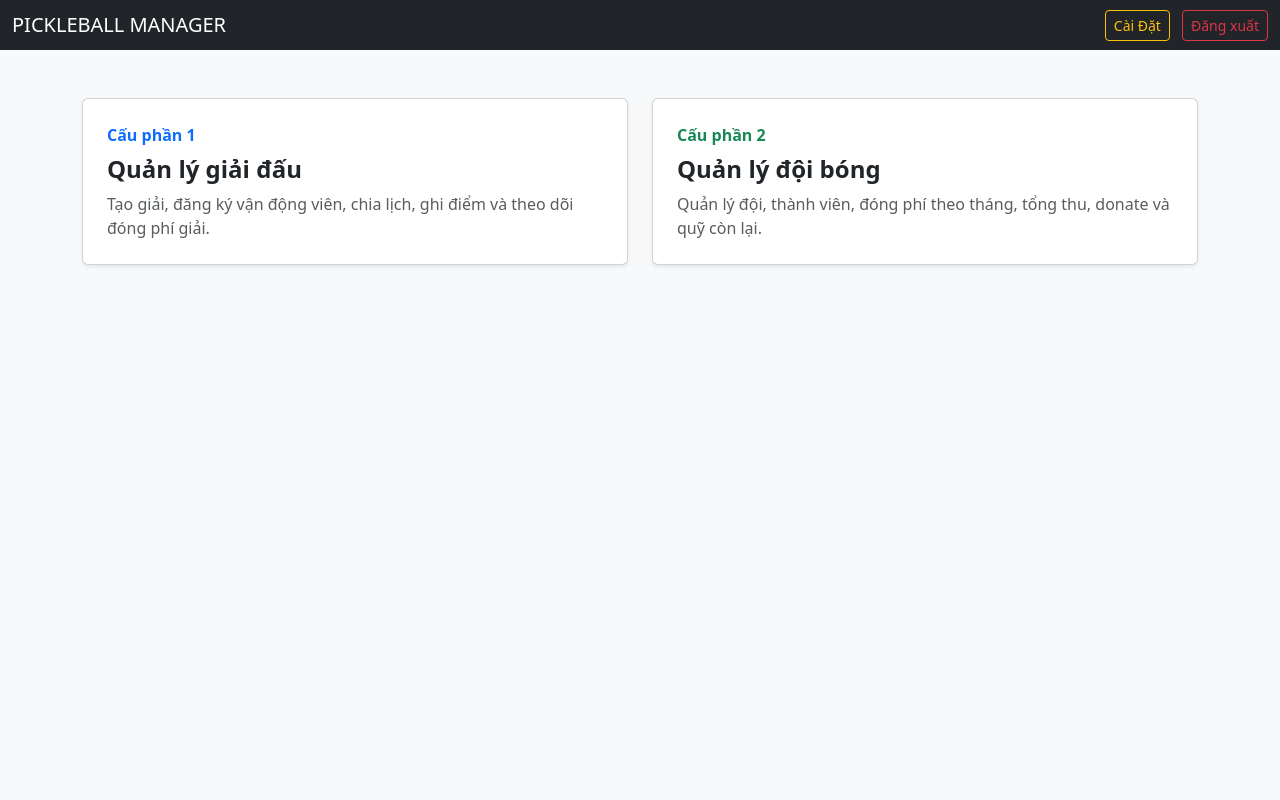
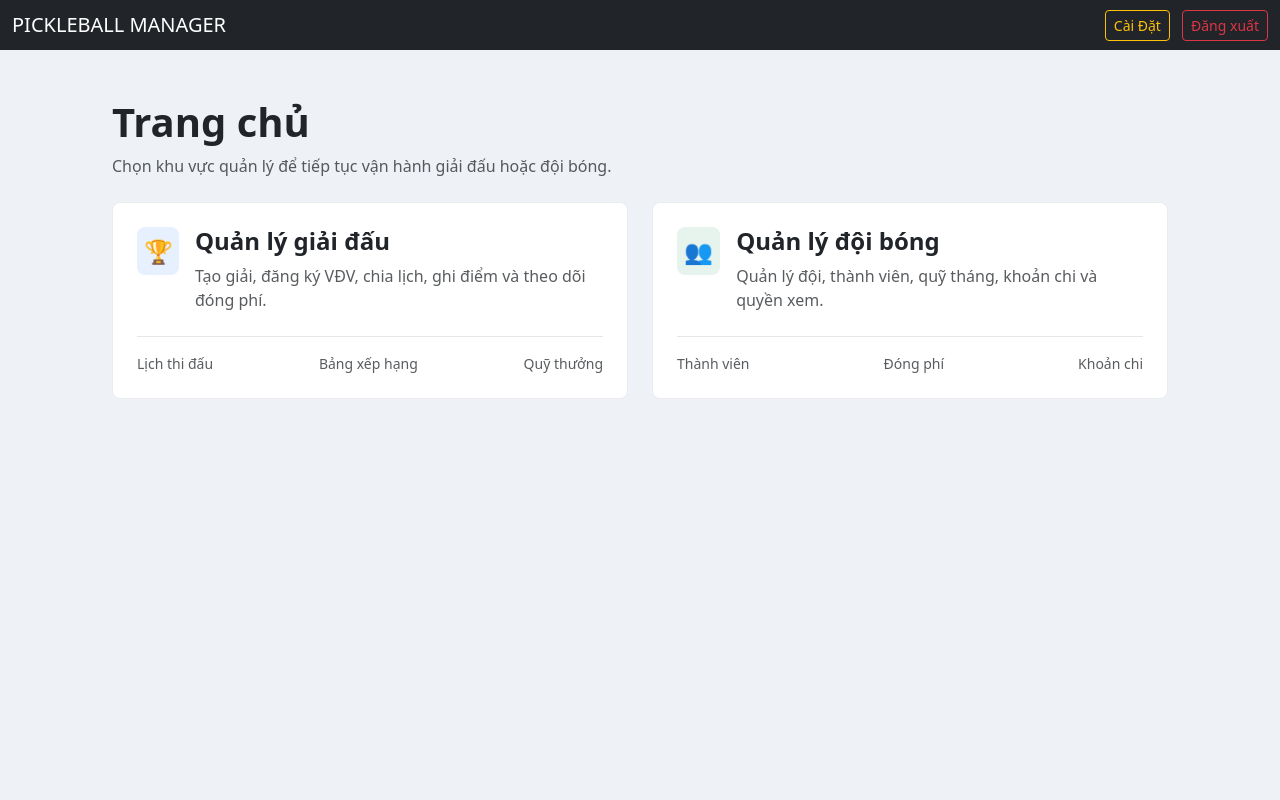
Before and after one commit to hoangahh98/pickleball, a Flask app: page / in a window 1280 px wide. Run offline with Flask 3, Linux system fonts and the light colour scheme; the visitor is signed in with stand-in values (Sample User, id 1).

Commit message:
auto push git 14

```diff
--- a/app.py
+++ b/app.py
@@ -491,7 +491,7 @@ def chi_tiet_doi_bong(doi_bong_id):
         owner_admin_id = doi_bong[3]
         admins = [
             admin for admin in AdminUserModel.get_all()
-            if admin[0] != owner_admin_id and admin[0] not in permission_admin_ids
+            if admin[0] != owner_admin_id and admin[0] != user.get('id') and admin[0] not in permission_admin_ids
         ]
         is_owner = doi_bong[3] in (None, user.get('id'))
 
--- a/models.py
+++ b/models.py
@@ -253,7 +253,7 @@ class DoiBongModel:
                     FROM doi_bong d
                     LEFT JOIN doi_bong_thanh_vien tv ON d.id = tv.doi_bong_id AND tv.active = TRUE
                     LEFT JOIN doi_bong_admin_quyen q ON d.id = q.doi_bong_id AND q.admin_id = %s
-                    WHERE d.owner_admin_id = %s OR q.admin_id IS NOT NULL OR d.owner_admin_id IS NULL
+                    WHERE d.owner_admin_id = %s OR q.admin_id IS NOT NULL
                     GROUP BY d.id
                     ORDER BY d.id DESC;
                 """, (admin_id, admin_id))
@@ -275,7 +275,7 @@ class DoiBongModel:
                     SELECT d.id, d.ten_doi, d.mo_ta, d.owner_admin_id
                     FROM doi_bong d
                     LEFT JOIN doi_bong_admin_quyen q ON d.id = q.doi_bong_id AND q.admin_id = %s
-                    WHERE d.id = %s AND (d.owner_admin_id = %s OR q.admin_id IS NOT NULL OR d.owner_admin_id IS NULL);
+                    WHERE d.id = %s AND (d.owner_admin_id = %s OR q.admin_id IS NOT NULL);
                 """, (admin_id, doi_bong_id, admin_id))
             else:
                 cursor.execute("SELECT id, ten_doi, mo_ta, owner_admin_id FROM doi_bong WHERE id = %s;", (doi_bong_id,))
--- a/schema.py
+++ b/schema.py
@@ -95,6 +95,13 @@ CREATE TABLE IF NOT EXISTS doi_bong (
 
 ALTER TABLE doi_bong
 ADD COLUMN IF NOT EXISTS owner_admin_id INTEGER REFERENCES users(id) ON DELETE SET NULL;
+
+UPDATE doi_bong
+SET owner_admin_id = COALESCE(
+    (SELECT id FROM users WHERE lower(email) = lower('admin@pickleball') LIMIT 1),
+    (SELECT id FROM users WHERE role = 'admin' ORDER BY id ASC LIMIT 1)
+)
+WHERE owner_admin_id IS NULL;
 
 CREATE TABLE IF NOT EXISTS doi_bong_thanh_vien (
     id SERIAL PRIMARY KEY,
--- a/templates/chi_tiet_doi_bong.html
+++ b/templates/chi_tiet_doi_bong.html
@@ -26,7 +26,7 @@
                 {% if can_edit %}
                 <a href="/doi-bong" class="btn btn-sm btn-outline-light">Đội bóng</a>
                 <a href="/van-dong-vien" class="btn btn-sm btn-outline-info">Vận động viên</a>
-                <a href="/" class="btn btn-sm btn-outline-light">Trang chọn</a>
+                <a href="/" class="btn btn-sm btn-outline-light">Trang chủ</a>
                 {% else %}
                 <a href="/vdv-dashboard" class="btn btn-sm btn-outline-light">Quay lại</a>
                 {% endif %}
--- a/templates/chon_cau_phan.html
+++ b/templates/chon_cau_phan.html
@@ -5,10 +5,45 @@
     <meta name="viewport" content="width=device-width, initial-scale=1.0">
     <title>Pickleball Manager</title>
     <link href="https://cdn.jsdelivr.net/npm/bootstrap@5.3.0/dist/css/bootstrap.min.css" rel="stylesheet">
+    <style>
+        body {
+            min-height: 100vh;
+            background: #eef2f7;
+        }
+        .home-shell {
+            max-width: 1080px;
+        }
+        .home-title {
+            letter-spacing: 0;
+        }
+        .module-card {
+            border: 1px solid rgba(15, 23, 42, .08);
+            border-radius: 8px;
+            background: #fff;
+            transition: transform .14s ease, box-shadow .14s ease, border-color .14s ease;
+        }
+        .module-card:hover {
+            transform: translateY(-2px);
+            box-shadow: 0 14px 32px rgba(15, 23, 42, .12);
+            border-color: rgba(13, 110, 253, .32);
+        }
+        .module-icon {
+            width: 48px;
+            height: 48px;
+            border-radius: 8px;
+            display: inline-flex;
+            align-items: center;
+            justify-content: center;
+            font-size: 1.45rem;
+        }
+        .metric-strip {
+            border-top: 1px solid #e5e7eb;
+        }
+    </style>
     {% include '_pwa_head.html' %}
 </head>
-<body class="bg-light">
-    <nav class="navbar navbar-dark bg-dark mb-4">
+<body>
+    <nav class="navbar navbar-dark bg-dark">
         <div class="container-fluid">
             <span class="navbar-brand mb-0 h1">PICKLEBALL MANAGER</span>
             <div>
@@ -18,26 +53,49 @@
         </div>
     </nav>
 
-    <main class="container py-4">
+    <main class="container home-shell py-4 py-md-5">
+        <div class="mb-4">
+            <h1 class="home-title fw-bold mb-2">Trang chủ</h1>
+            <p class="text-muted mb-0">Chọn khu vực quản lý để tiếp tục vận hành giải đấu hoặc đội bóng.</p>
+        </div>
+
         <div class="row g-4">
             <div class="col-md-6">
                 <a href="/giai-dau" class="text-decoration-none text-reset">
-                    <section class="card shadow-sm h-100">
+                    <section class="module-card h-100">
                         <div class="card-body p-4">
-                            <div class="text-primary fw-bold mb-2">Cấu phần 1</div>
-                            <h2 class="h4 fw-bold">Quản lý giải đấu</h2>
-                            <p class="text-muted mb-0">Tạo giải, đăng ký vận động viên, chia lịch, ghi điểm và theo dõi đóng phí giải.</p>
+                            <div class="d-flex align-items-start gap-3 mb-4">
+                                <div class="module-icon bg-primary bg-opacity-10 text-primary">🏆</div>
+                                <div>
+                                    <h2 class="h4 fw-bold mb-2">Quản lý giải đấu</h2>
+                                    <p class="text-muted mb-0">Tạo giải, đăng ký VĐV, chia lịch, ghi điểm và theo dõi đóng phí.</p>
+                                </div>
+                            </div>
+                            <div class="metric-strip pt-3 d-flex justify-content-between text-muted small">
+                                <span>Lịch thi đấu</span>
+                                <span>Bảng xếp hạng</span>
+                                <span>Quỹ thưởng</span>
+                            </div>
                         </div>
                     </section>
                 </a>
             </div>
             <div class="col-md-6">
                 <a href="/doi-bong" class="text-decoration-none text-reset">
-                    <section class="card shadow-sm h-100">
+                    <section class="module-card h-100">
                         <div class="card-body p-4">
-                            <div class="text-success fw-bold mb-2">Cấu phần 2</div>
-                            <h2 class="h4 fw-bold">Quản lý đội bóng</h2>
-                            <p class="text-muted mb-0">Quản lý đội, thành viên, đóng phí theo tháng, tổng thu, donate và quỹ còn lại.</p>
+                            <div class="d-flex align-items-start gap-3 mb-4">
+                                <div class="module-icon bg-success bg-opacity-10 text-success">👥</div>
+                                <div>
+                                    <h2 class="h4 fw-bold mb-2">Quản lý đội bóng</h2>
+                                    <p class="text-muted mb-0">Quản lý đội, thành viên, quỹ tháng, khoản chi và quyền xem.</p>
+                                </div>
+                            </div>
+                            <div class="metric-strip pt-3 d-flex justify-content-between text-muted small">
+                                <span>Thành viên</span>
+                                <span>Đóng phí</span>
+                                <span>Khoản chi</span>
+                            </div>
                         </div>
                     </section>
                 </a>
--- a/templates/doi_bong.html
+++ b/templates/doi_bong.html
@@ -12,7 +12,7 @@
         <div class="container-fluid">
             <span class="navbar-brand mb-0 h1">QUẢN LÝ ĐỘI BÓNG</span>
             <div>
-                <a href="/" class="btn btn-sm btn-outline-light me-2">Trang chọn</a>
+                <a href="/" class="btn btn-sm btn-outline-light me-2">Trang chủ</a>
                 <a href="/van-dong-vien" class="btn btn-sm btn-outline-info me-2">Vận động viên</a>
                 <a href="/dang-xuat" class="btn btn-sm btn-outline-danger">Đăng xuất</a>
             </div>
--- a/templates/index.html
+++ b/templates/index.html
@@ -12,7 +12,7 @@
         <div class="container-fluid">
             <span class="navbar-brand mb-0 h1">🏸 PICKLEBALL MANAGER</span>
             <div>
-                <a href="/" class="btn btn-sm btn-outline-light me-2">🏠 Trang chọn</a>
+                <a href="/" class="btn btn-sm btn-outline-light me-2">🏠 Trang chủ</a>
                 <a href="/van-dong-vien" class="btn btn-sm btn-outline-info me-2">👥 VĐV</a>
                 <a href="/admin-settings" class="btn btn-sm btn-outline-warning me-2">⚙️ Cài Đặt</a>
                 <a href="/dang-xuat" class="btn btn-sm btn-outline-danger">🚪 Đăng xuất</a>
--- a/templates/sua_giai.html
+++ b/templates/sua_giai.html
@@ -104,7 +104,7 @@
                                     <input type="number" name="chi_phi_san_bai" class="form-control" value="{{ giai[4] or 0 }}">
                                 </div>
                                 <div class="col-md-6">
-                                    <label class="form-label">Nước/Nồi (đ)</label>
+                                    <label class="form-label">Ăn uống (đ)</label>
                                     <input type="number" name="chi_phi_nuoc_noi" class="form-control" value="{{ giai[5] or 0 }}">
                                 </div>
                                 <div class="col-md-6">
--- a/templates/them_giai_dau.html
+++ b/templates/them_giai_dau.html
@@ -80,7 +80,7 @@
                                     <input type="number" name="chi_phi_san_bai" class="form-control" value="0">
                                 </div>
                                 <div class="col-md-6">
-                                    <label class="form-label">Nước/Nồi (đ)</label>
+                                    <label class="form-label">Ăn uống (đ)</label>
                                     <input type="number" name="chi_phi_nuoc_noi" class="form-control" value="0">
                                 </div>
                                 <div class="col-md-6">
```
